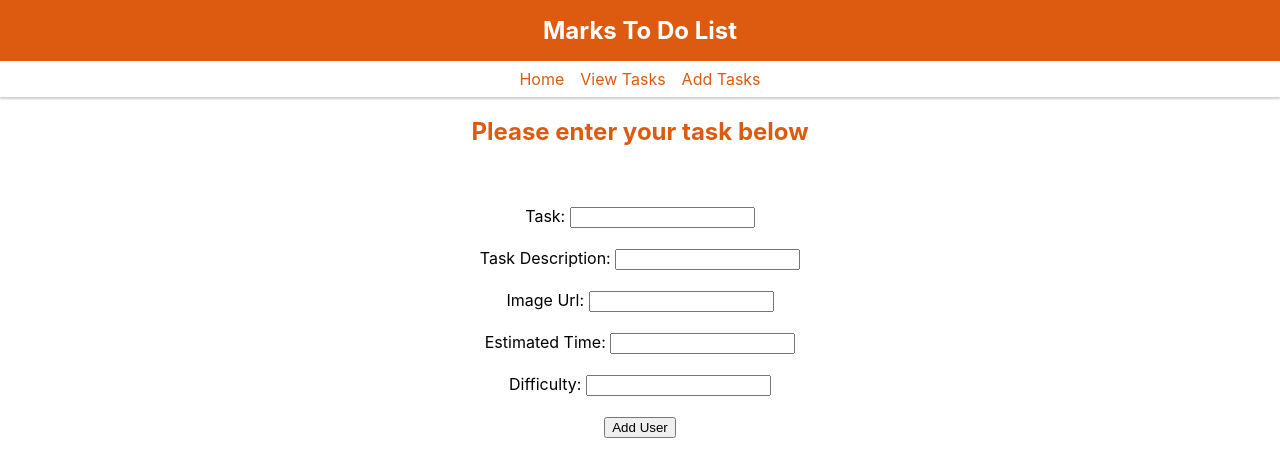
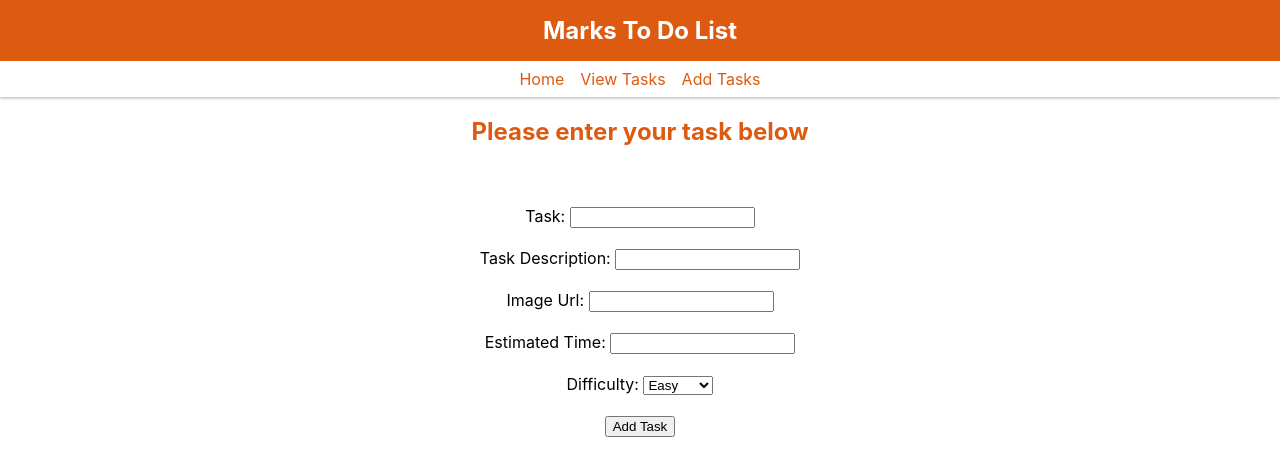
Before and after one commit to sparku7/To-Do-Project, a React (Create React App) app in the folder todo_list/: page /AddTasks in a window 1280 px wide. Shown: the top 476 px of the page. Built offline with nearby package versions, Linux system fonts and the light colour scheme.

Commit message:
added select box

```diff
--- a/todo_list/src/pages/AddTasks.jsx
+++ b/todo_list/src/pages/AddTasks.jsx
@@ -79,16 +79,20 @@ const Create = () => {
 
 
             <label>Difficulty: </label>
-            <input type="text"
+            <select
                 required
                 value={option}
-                onChange={(e) => setOption(e.target.value)} />
+                onChange={(e) => setOption(e.target.value)}>
+                    <option value="Easy">Easy</option>
+                    <option value="Medium">Medium</option>
+                    <option value="Hard">Hard</option>
+                    </select>
                  <br></br>
                 <br></br>
 
 
 
-            <button> Add User</button>
+            <button> Add Task</button>
 
         </form>
 
```
Also changed, not shown: todo_list/src/data/tododata.json (+8 -0 lines).
